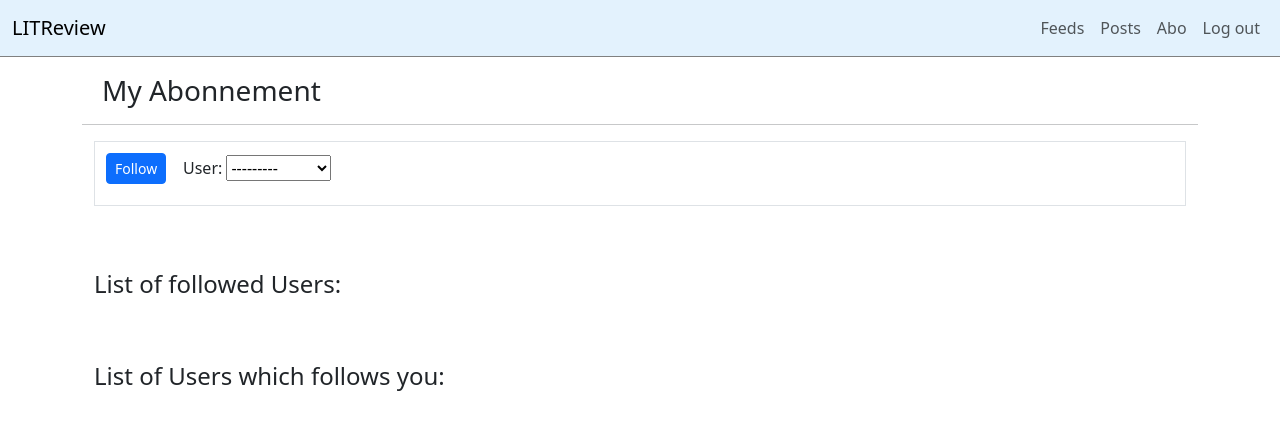
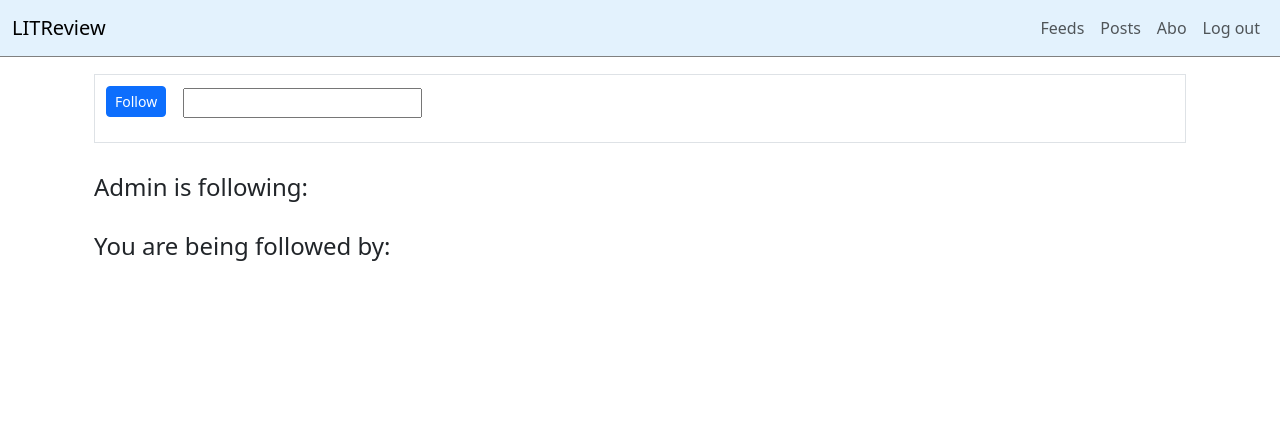
Before and after one commit to DoriDoro/LITRevu-project, a Django app: page /abo/ in a window 1280 px wide. Shown: the top 430 px of the page. Run offline with Django 4.2, Linux system fonts and the light colour scheme; a user stored in the database is signed in; data comes from the database, SQL or seed files in the repository; both versions use the stored data as it was after the commit; some libraries are stand-ins or nearby versions.

Commit message:
follow/unfollow done

```diff
--- a/accounts/forms.py
+++ b/accounts/forms.py
@@ -1,6 +1,5 @@
 from django import forms
 from django.contrib.auth.forms import UserCreationForm
-from crispy_forms.helper import FormHelper
 
 from .models import User, UserFollows
 
@@ -16,7 +15,20 @@ class LoginForm(forms.Form):
     password = forms.CharField(max_length=50, widget=forms.PasswordInput)
 
 
-class AboForm(forms.ModelForm):
-    class Meta:
-        model = UserFollows
-        fields = ("user",)
+class AboForm(forms.Form):
+    search = forms.CharField(max_length=50, label=False)
+
+    def __init__(self, *args, user=None, **kwargs):
+        super().__init__(*args, **kwargs)
+        self.user = user
+
+    def clean_search(self):
+        search = self.cleaned_data["search"]
+
+        if self.user and self.user.username == search:
+            raise forms.ValidationError("You can not follow yourself!")
+
+        if User.objects.filter(username=search, is_superuser=True).exists():
+            raise forms.ValidationError("Please choose an other name to follow!")
+
+        return search
--- a/accounts/templates/abo/abo_page.html
+++ b/accounts/templates/abo/abo_page.html
@@ -4,10 +4,8 @@
 {% block content %}
 <!-- abo page -->
 <div class="container main">
-  <h3 style="padding-left: 20px;"> My Abonnement </h3>
-  <hr>
-
   <div class="container justify-content-center">
+    <div style="margin-bottom: 30px;">
       <form method="post">
       {% csrf_token %}
       <table class="table table-bordered">
@@ -18,10 +16,39 @@
         </tbody>
       </table>
       </form>
+    </div>
 
-    {% include 'abo/unfollow_page.html' %}
+    <div style="margin-bottom: 30px;">
+      <form method="post">
+      {% csrf_token %}
+      <h4> {{ request.user }} is following: </h4>
+      {% for followed_user in followed_users %}
+      <table class="table table-bordered">
+        <tbody>
+          <tr>
+            <td> <button type="submit" class="btn btn-warning btn-sm" name="unfollow" value="{{ followed_user.followed_user.id }}" style="margin: 3px"> Unfollow </button> {{ followed_user.followed_user.username }} </td>
+          </tr>
+        </tbody>
+      </table>
+      {% endfor %}
+      </form>
+    </div>
 
-    {% include 'abo/followed_by_page.html' %}
+    <div>
+      <form method="post">
+      {% csrf_token %}
+      <h4> You are being followed by: </h4>
+      {% for user in followed_by_others %}
+        <table class="table table-bordered">
+          <tbody>
+            <tr>
+              <td> {{ user.user.username }} </td>
+            </tr>
+          </tbody>
+        </table>
+      {% endfor %}
+      </form>
+    </div>
 
   </div>
 </div>
--- a/accounts/templates/abo/followed_by_page.html
+++ /dev/null
@@ -1,19 +0,0 @@
-{% extends 'abo/abo_page.html' %}
-{% load crispy_forms_tags %}
-
-{% block content %}
-<form method="post">
-  {% csrf_token %}
-  <h4> List of Users which follows you: </h4>
-  {% for user in followed_by_others %}
-    <table class="table table-bordered">
-      <tbody>
-        <tr>
-          <td> {{ user.user.username }} </td>
-        </tr>
-      </tbody>
-    </table>
-  {% endfor %}
-</form>
-
-{% endblock %}
--- a/accounts/templates/abo/unfollow_page.html
+++ /dev/null
@@ -1,19 +0,0 @@
-{% extends 'abo/abo_page.html' %}
-{% load crispy_forms_tags %}
-
-{% block content %}
-<form method="post">
-  {% csrf_token %}
-  <h4> List of followed Users: </h4>
-  {% for followed_user in followed_users %}
-  <table class="table table-bordered">
-    <tbody>
-      <tr>
-        <td> <button type="submit" class="btn btn-warning btn-sm" name="unfollow" value="{{ followed_user.followed_user.id }}" style="margin: 3px"> Unfollow </button> {{ followed_user.followed_user.username }} </td>
-      </tr>
-    </tbody>
-  </table>
-  {% endfor %}
-</form>
-
-{% endblock %}
--- a/accounts/views.py
+++ b/accounts/views.py
@@ -2,6 +2,7 @@ from django.conf import settings
 from django.contrib import messages
 from django.contrib.auth import login, logout, authenticate
 from django.contrib.auth.decorators import login_required
+from django.db import IntegrityError
 from django.shortcuts import redirect, render
 
 from .forms import SignupForm, LoginForm, AboForm
@@ -24,8 +25,6 @@ def signup_page_view(request):
 
 
 def login_page_view(request):
-    form = LoginForm()
-
     if request.method == "POST":
         form = LoginForm(request.POST)
 
@@ -42,6 +41,9 @@ def login_page_view(request):
             else:
                 messages.error(request, "Invalid username or password!")
 
+    else:
+        form = LoginForm()
+
     return render(request, "login/login_page.html", context={"form": form})
 
 
@@ -55,32 +57,38 @@ def logout_page_view(request):
 def abo_page_view(request):
     """abo page"""
 
-    form = AboForm()
-
-    # TODO: if request.user is trying to add an already followed user, error message
-    # TODO: not possible to follow user yourself
-    # TODO: exclude the Admin from user choice
     if request.method == "POST":
-        form = AboForm(request.POST)
-        current_user = User.objects.get(id=request.user.id)
+        form = AboForm(request.POST, user=request.user)
 
         if "follow" in request.POST:
             if form.is_valid():
-                form.save(commit=False)
-                to_be_followed_user = form.cleaned_data["user"]
-                user_to_follow = User.objects.get(username=to_be_followed_user)
-                UserFollows.objects.create(
-                    user=current_user, followed_user=user_to_follow
-                )
+                to_be_followed_user = form.cleaned_data["search"]
+                try:
+                    user_to_follow = User.objects.get(username=to_be_followed_user)
+                    UserFollows.objects.create(
+                        user=request.user, followed_user=user_to_follow
+                    )
+                except User.DoesNotExist:
+                    messages.error(
+                        request, "User does not exist. Please choose another name."
+                    )
+                except IntegrityError:
+                    messages.error(request, "You are already following this User.")
+
+            else:
+                messages.error(request, "Please choose an other name.")
 
         elif "unfollow" in request.POST:
             user_id = request.POST.get("unfollow")
             user_to_unfollow = User.objects.get(id=user_id)
             UserFollows.objects.get(
-                user=current_user, followed_user=user_to_unfollow
+                user=request.user, followed_user=user_to_unfollow
             ).delete()
 
         return redirect("accounts:abo_page")
+
+    else:
+        form = AboForm(user=request.user)
 
     # get data out of database for the context
     followed_users = request.user.following.all()
--- a/review/views.py
+++ b/review/views.py
@@ -127,6 +127,8 @@ def posts_modify_view(request, pk):
     pass
 
 
+# TODO: NoReverseMatch at /posts/
+# TODO: Reverse for 'posts/posts_delete_page' not found. 'posts/posts_delete_page' is not a valid view function or pattern name.
 @login_required
 def posts_delete_view(request, pk):
     current_user = request.user
```
Also changed, not shown: db.sqlite3. Lines whose indentation alone changed are shown as unchanged.
